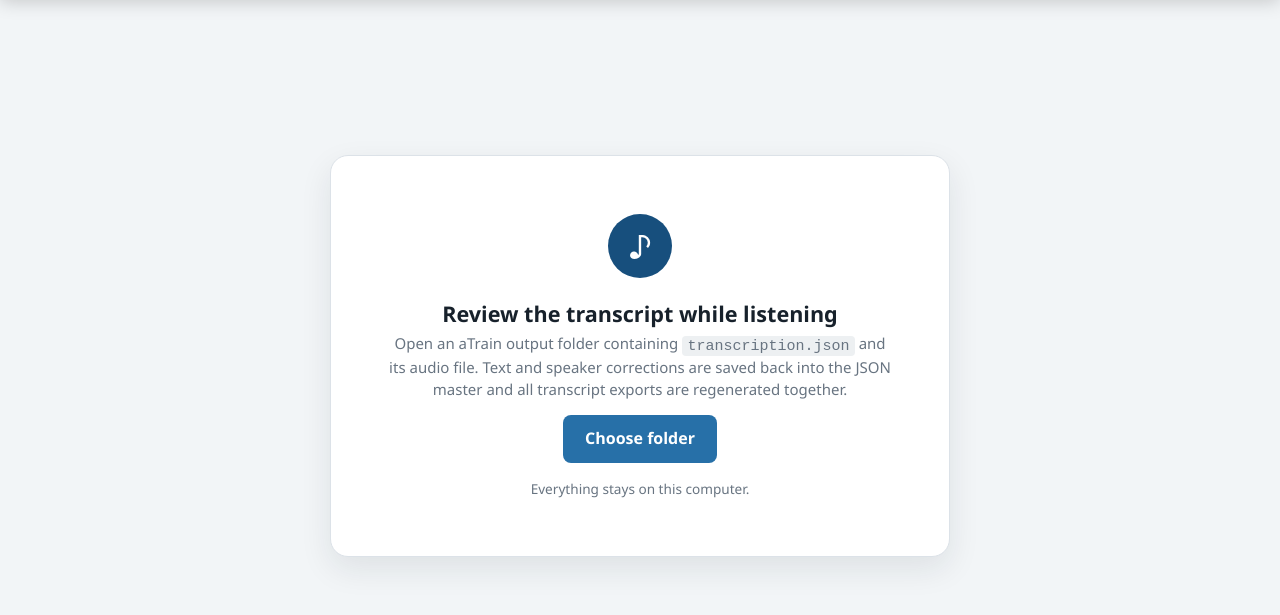
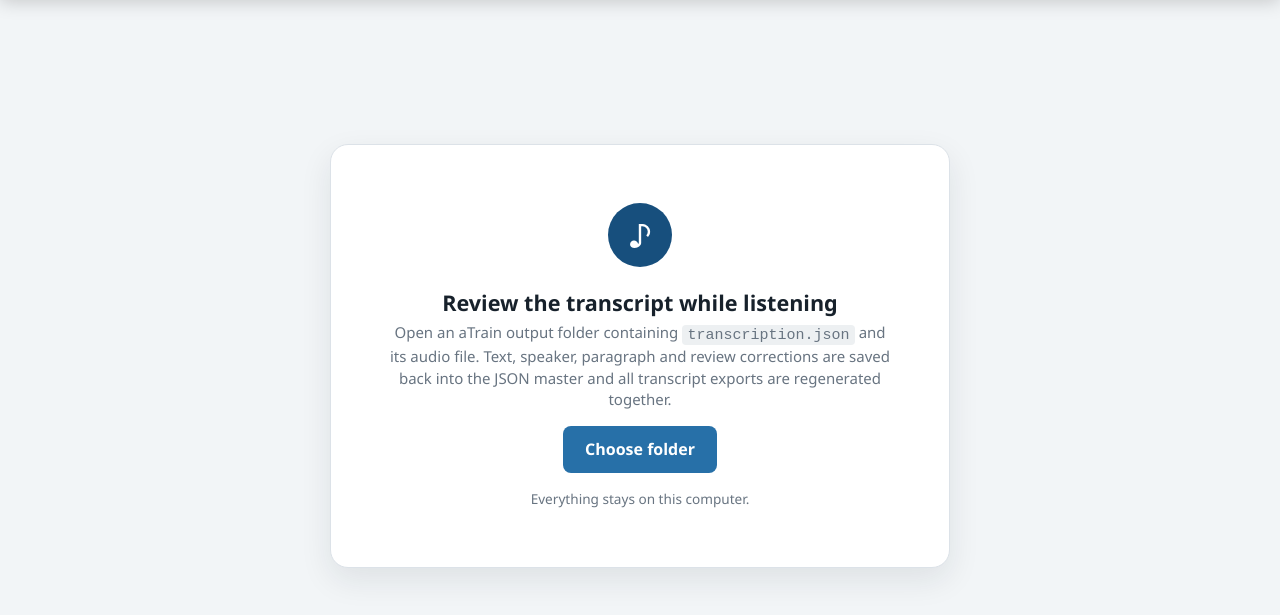
Before and after one commit to Electronext/Transcript-Reviewer, a plain HTML site: page index.html in a window 1280 px wide. Shown: the part 101-716 px from the top of the page. Drawn offline with Linux system fonts and the light colour scheme.

Commit message:
Load paragraph transcript UI

```diff
--- a/index.html
+++ b/index.html
@@ -5,6 +5,7 @@
   <meta name="viewport" content="width=device-width, initial-scale=1">
   <title>aTrain Transcript Reviewer</title>
   <link rel="stylesheet" href="styles.css">
+  <link rel="stylesheet" href="paragraph-view.css">
 </head>
 <body>
   <header class="app-header">
@@ -26,8 +27,8 @@
         <h2>Review the transcript while listening</h2>
         <p>
           Open an aTrain output folder containing <code>transcription.json</code>
-          and its audio file. Text and speaker corrections are saved back into
-          the JSON master and all transcript exports are regenerated together.
+          and its audio file. Text, speaker, paragraph and review corrections are
+          saved back into the JSON master and all transcript exports are regenerated together.
         </p>
         <button id="welcomeOpenButton" class="primary large">Choose folder</button>
         <div id="welcomeRecent" class="welcome-recent hidden">
@@ -165,5 +166,6 @@
 
   <script src="transcript-core.js"></script>
   <script src="app.js"></script>
+  <script src="paragraph-view.js"></script>
 </body>
 </html>
```
